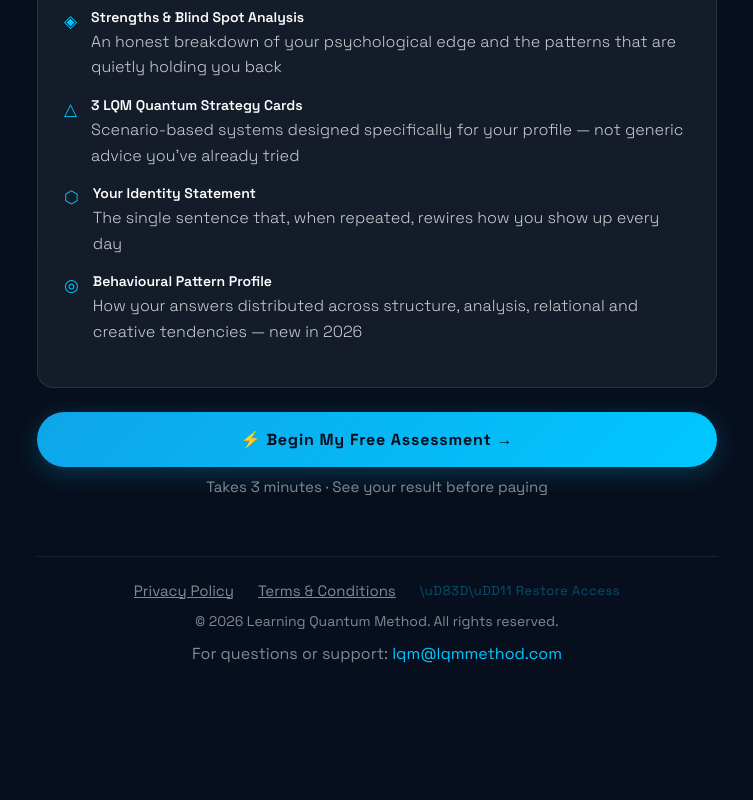
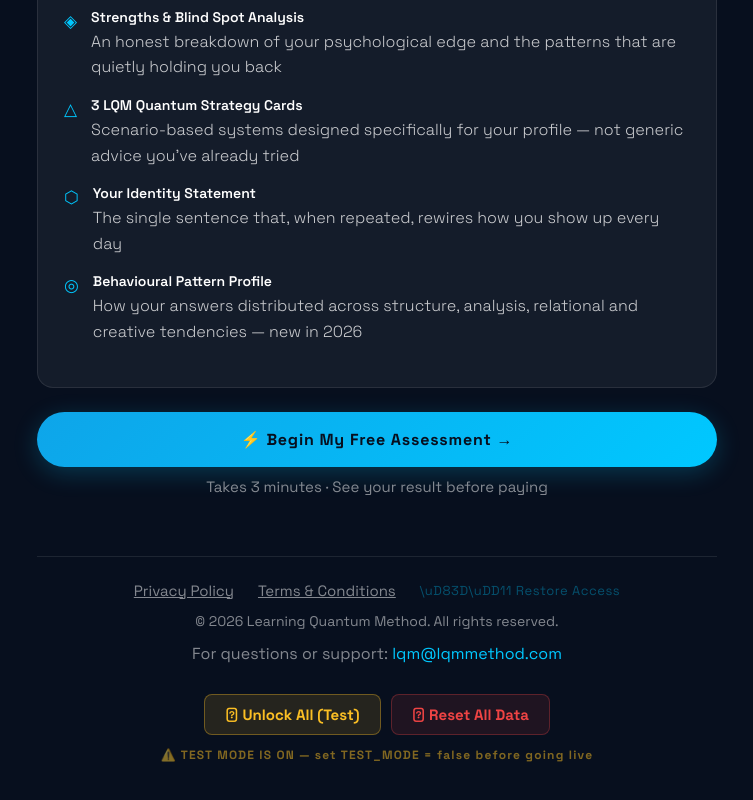
Before and after one commit to quintosrobetos/lqm-assessment, a React (Vite) app: page / in a window 1280 px wide. Shown: the part 1600-2400 px from the top of the page, without its empty margins (263-1016 px from the left). Before the commit the page ends 2346 px from the top, so only its background shows below. Built offline with nearby package versions, Linux system fonts and the light colour scheme.

Commit message:
Update App.jsx

```diff
--- a/src/App.jsx
+++ b/src/App.jsx
@@ -262,7 +262,7 @@ function calcPatterns(answers) {
 }
 
 const ORIGINAL = 27, DISCOUNTED = 9, TIMER_SECS = 5 * 60;
-const TEST_MODE = false;
+const TEST_MODE = true;
 
 function Particles() {
   return (
```
